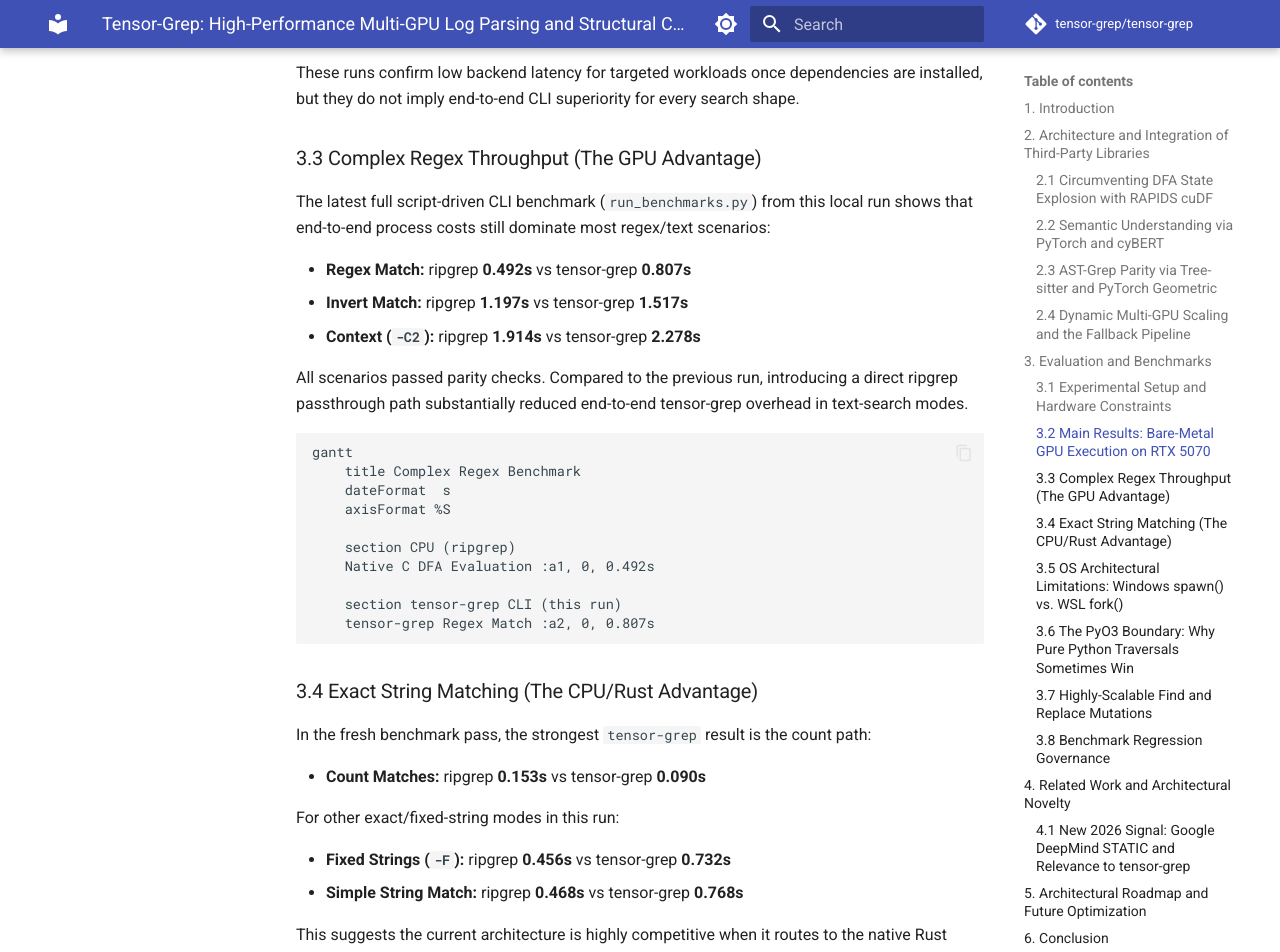
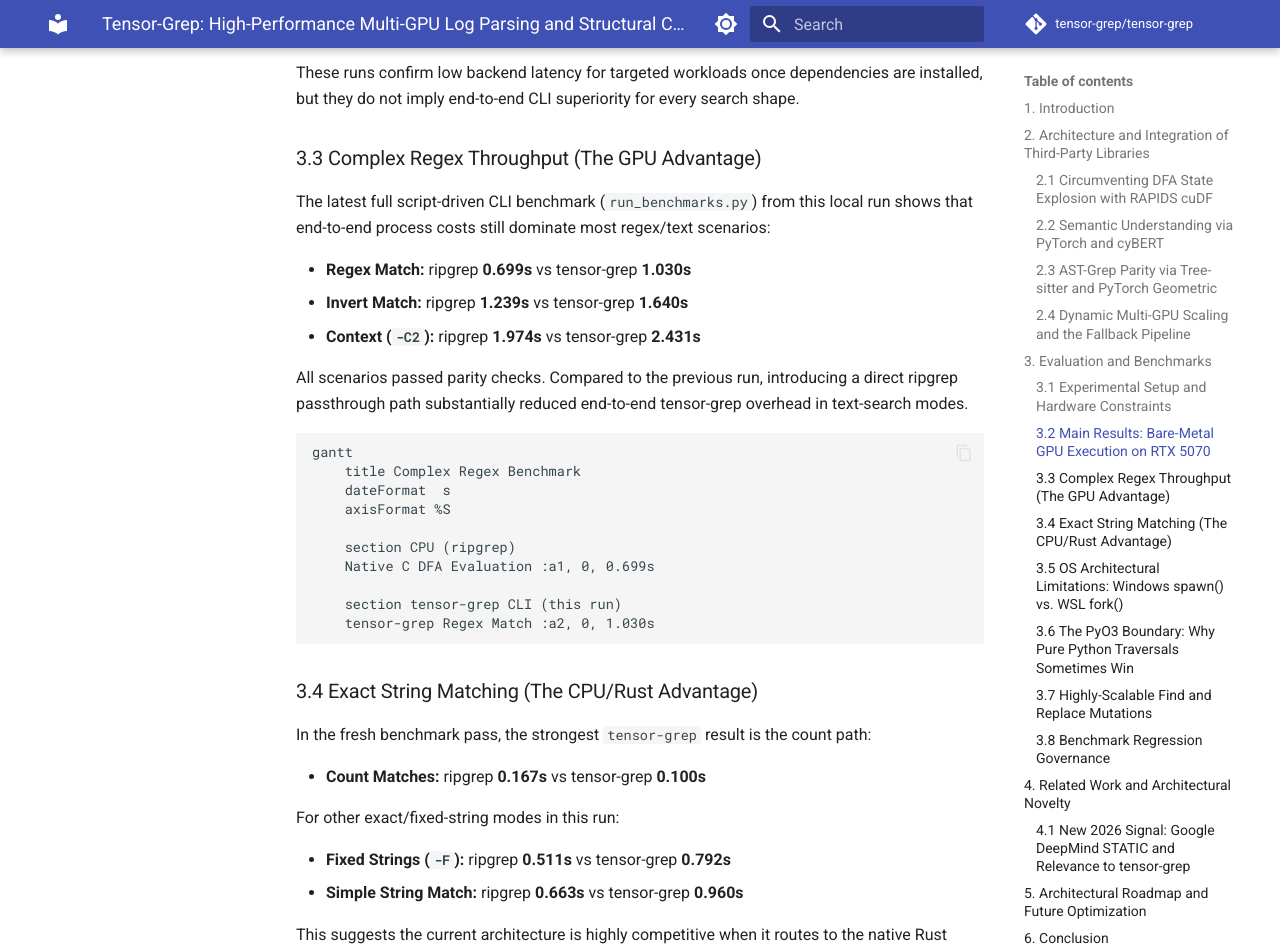
Before and after one commit to oimiragieo/tensor-grep, an MkDocs documentation site: the page built from docs/PAPER.md, in a window 1280 px wide and 1400 px high, scrolled down 4959 px. Shown: the top 952 px of the window. Built offline with MkDocs 1.6.1 and Material for MkDocs 9.7.7, drawn with Linux system fonts in a browser that asks for light colours; comment, search, counter and statistics services are not loaded; some of the changed text lies outside the part shown.

Commit message:
docs(bench): refresh README and paper with latest benchmark pass

````diff
--- a/docs/PAPER.md
+++ b/docs/PAPER.md
@@ -84,18 +84,18 @@
 
 Backend-level timings from `run_gpu_benchmarks.py`:
 
-* **AST backend:** `function_definition` query completed in **0.061 seconds** (4 matches).
-* **cyBERT backend:** classified 10,000 log lines in **0.127 seconds** (2,000 ERROR labels).
-* **Torch backend:** exact-string query (`Database connection timeout`) completed in **0.662 seconds** (2,000 matches).
+* **AST backend:** `function_definition` query completed in **0.075 seconds** (4 matches).
+* **cyBERT backend:** classified 10,000 log lines in **0.674 seconds** (2,000 ERROR labels).
+* **Torch backend:** exact-string query (`Database connection timeout`) completed in **0.669 seconds** (2,000 matches).
 
 These runs confirm low backend latency for targeted workloads once dependencies are installed, but they do not imply end-to-end CLI superiority for every search shape.
 
 ### 3.3 Complex Regex Throughput (The GPU Advantage)
 The latest full script-driven CLI benchmark (`run_benchmarks.py`) from this local run shows that end-to-end process costs still dominate most regex/text scenarios:
 
-* **Regex Match:** ripgrep **0.492s** vs tensor-grep **0.807s**
-* **Invert Match:** ripgrep **1.197s** vs tensor-grep **1.517s**
-* **Context (`-C2`):** ripgrep **1.914s** vs tensor-grep **2.278s**
+* **Regex Match:** ripgrep **0.699s** vs tensor-grep **1.030s**
+* **Invert Match:** ripgrep **1.239s** vs tensor-grep **1.640s**
+* **Context (`-C2`):** ripgrep **1.974s** vs tensor-grep **2.431s**
 
 All scenarios passed parity checks. Compared to the previous run, introducing a direct ripgrep passthrough path substantially reduced end-to-end tensor-grep overhead in text-search modes.
 
@@ -106,21 +106,21 @@
     axisFormat %S
 
     section CPU (ripgrep)
-    Native C DFA Evaluation :a1, 0, 0.492s
+    Native C DFA Evaluation :a1, 0, 0.699s
 
     section tensor-grep CLI (this run)
-    tensor-grep Regex Match :a2, 0, 0.807s
+    tensor-grep Regex Match :a2, 0, 1.030s
 ```
 
 ### 3.4 Exact String Matching (The CPU/Rust Advantage)
 In the fresh benchmark pass, the strongest `tensor-grep` result is the count path:
 
-* **Count Matches:** ripgrep **0.153s** vs tensor-grep **0.090s**
+* **Count Matches:** ripgrep **0.167s** vs tensor-grep **0.100s**
 
 For other exact/fixed-string modes in this run:
 
-* **Fixed Strings (`-F`):** ripgrep **0.456s** vs tensor-grep **0.732s**
-* **Simple String Match:** ripgrep **0.468s** vs tensor-grep **0.768s**
+* **Fixed Strings (`-F`):** ripgrep **0.511s** vs tensor-grep **0.792s**
+* **Simple String Match:** ripgrep **0.663s** vs tensor-grep **0.960s**
 
 This suggests the current architecture is highly competitive when it routes to the native Rust counting backend, while general CLI text search paths still carry substantial startup/orchestration overhead.
 
@@ -131,13 +131,13 @@
     axisFormat %S
 
     section Native CPU / CLI
-    ripgrep Count              :a1, 0, 0.153s
-    tensor-grep Count          :a2, 0, 0.090s
+    ripgrep Count              :a1, 0, 0.167s
+    tensor-grep Count          :a2, 0, 0.100s
 
     section Other exact/fixed paths
-    ripgrep Fixed Strings      :a3, 0, 0.456s
-    tensor-grep Fixed Strings  :a4, 0, 0.732s
-    tensor-grep Simple String  :a5, 0, 0.768s
+    ripgrep Fixed Strings      :a3, 0, 0.511s
+    tensor-grep Fixed Strings  :a4, 0, 0.792s
+    tensor-grep Simple String  :a5, 0, 0.960s
 ```
 
 ### 3.5 OS Architectural Limitations: Windows `spawn()` vs. WSL `fork()`
````
Also changed, not shown: other parts of docs/PAPER.md (+1 -1 lines), README.md (+16 -16 lines).
